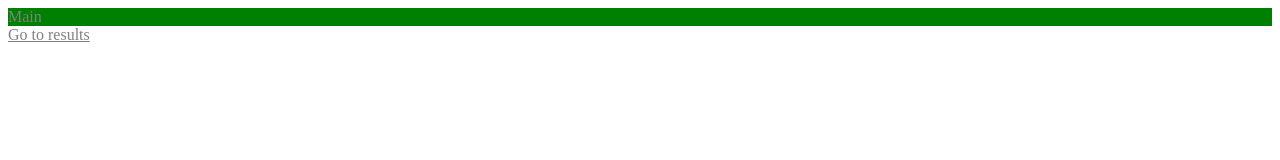
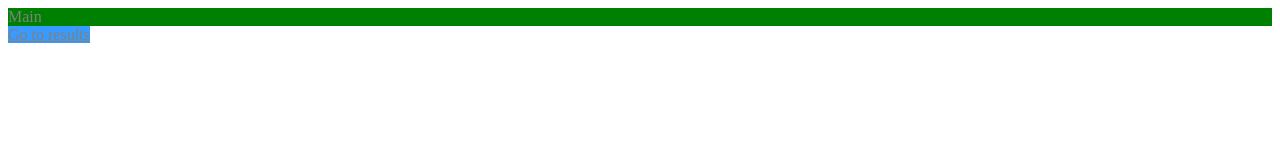
Before and after one commit to progid/join, a plain HTML site: page exampleapp/x/index.html in a window 1280 px wide. Drawn offline with Linux system fonts and the light colour scheme.

Commit message:
Add class for anchor element

```diff
--- a/exampleapp/another.css
+++ b/exampleapp/another.css
@@ -1,3 +1,6 @@
 .block {
 	background: green;
 }
+.btn {
+	background: rgba(55,155,255,1);
+}
--- a/exampleapp/x/index.html
+++ b/exampleapp/x/index.html
@@ -8,7 +8,7 @@
 </head>
 <body>
 	<div class="block">Main</div>
-	<a href="../results.html">Go to results</a>
+	<a class="btn" href="../results.html">Go to results</a>
 	<script src="../results.js"></script>
 </body>
 </html>
```
